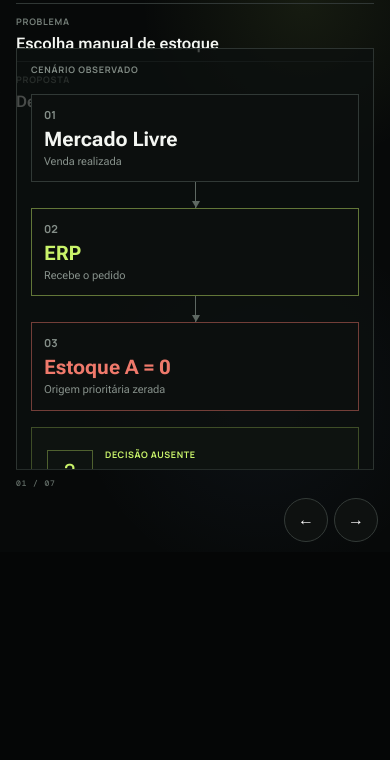
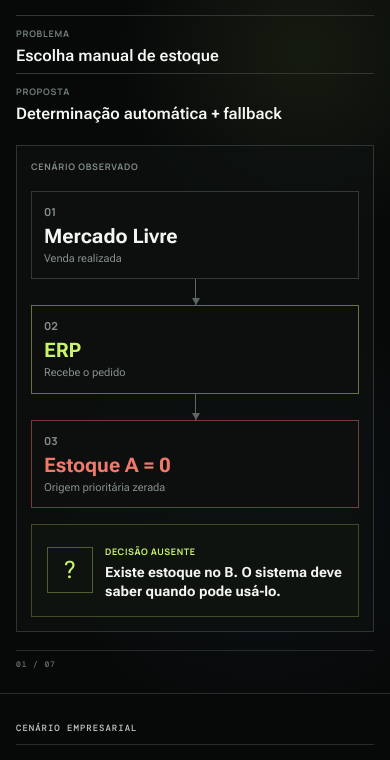
Before and after one commit to Evandersoncsm/Proposta-solucao-ERP, a plain HTML site: page index.html in a window 390 px wide. Shown: the part 292-1052 px from the top of the page. Before the commit the page ends 844 px from the top, so only its background shows below. Drawn offline with nearby package versions, Linux system fonts and the light colour scheme.

Commit message:
Enhance mobile responsiveness and touch support
Updated mobile styles and added touch event handling.

```diff
--- a/index.html
+++ b/index.html
@@ -432,9 +432,19 @@
   .slide{padding-bottom:12px!important}
   .controls{bottom:8px!important}
 }
+/* No celular: página única com rolagem vertical, sem slides */
 @media(max-width:950px){
-  .controls{right:12px!important;bottom:calc(10px + env(safe-area-inset-bottom))!important}
-  .controls button{width:44px!important;height:44px!important;font-size:16px}
+  html,body{height:auto!important;overflow-x:hidden!important;overflow-y:auto!important}
+  .deck{height:auto!important;width:100%!important;overflow:visible!important}
+  .slide{position:relative!important;inset:auto!important;visibility:visible!important;opacity:1!important;transform:none!important;
+    display:block!important;min-height:0!important;padding:28px 16px 24px!important;border-bottom:1px solid var(--line)}
+  .slide .top{margin-bottom:6px}
+  .slide .foot{margin-top:18px}
+  .content{overflow:visible!important;padding:14px 0 0!important}
+  .controls,.hint{display:none!important}
+  .cover-slide{padding-top:20px!important}
+  .content *{opacity:1!important;transform:none}
+  .arr,.bigarr{transform:rotate(90deg)!important}
 }
 </style>
 
@@ -690,7 +700,9 @@
  gsap.fromTo(els,{y:24,opacity:0},{y:0,opacity:1,duration:.68,stagger:.035,ease:"power3.out"});
  animateSolution(s);
 }
+const isMobile=()=>matchMedia("(max-width:950px)").matches;
 function go(to,dir=1){
+ if(isMobile())return;
  if(busy||to<0||to>=slides.length||to===current)return;busy=true;if(loop){loop.kill();loop=null}
  const a=slides[current],b=slides[to];b.style.visibility="visible";b.classList.add("active");
  gsap.set(b,{xPercent:dir*100,opacity:1,zIndex:3,force3D:true});gsap.set(a,{xPercent:0,opacity:1,zIndex:2,force3D:true});
```
